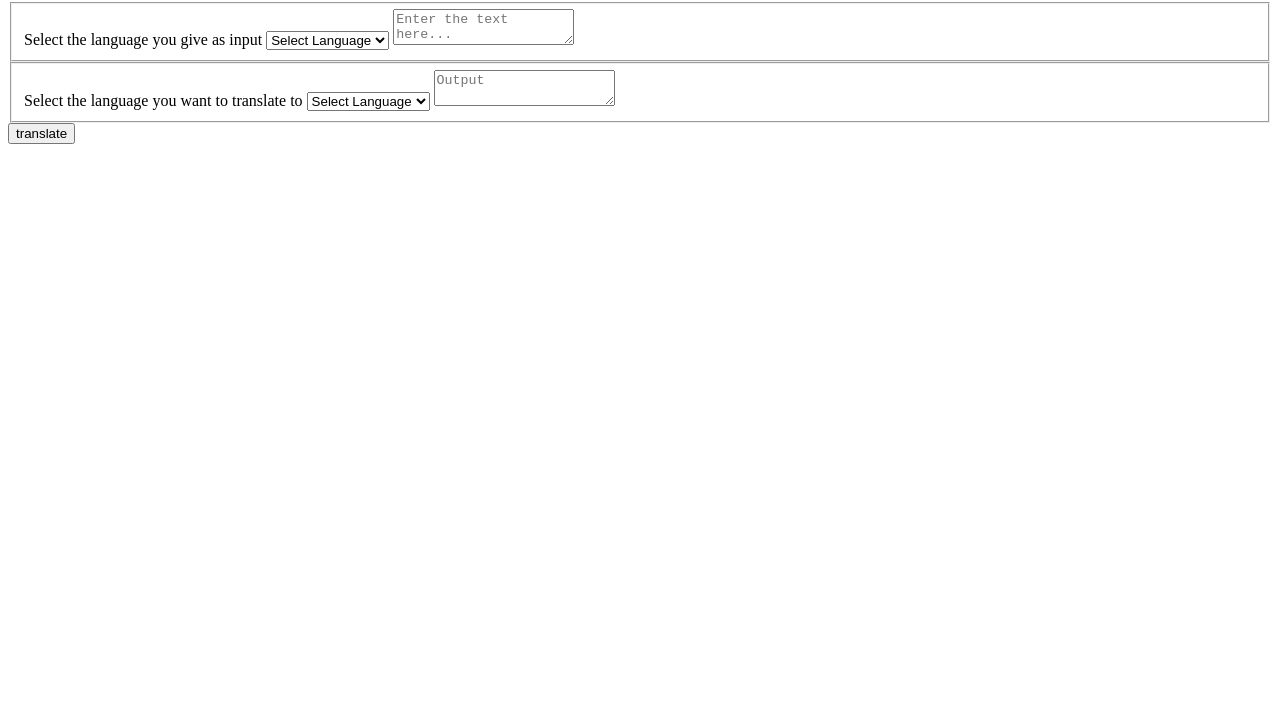
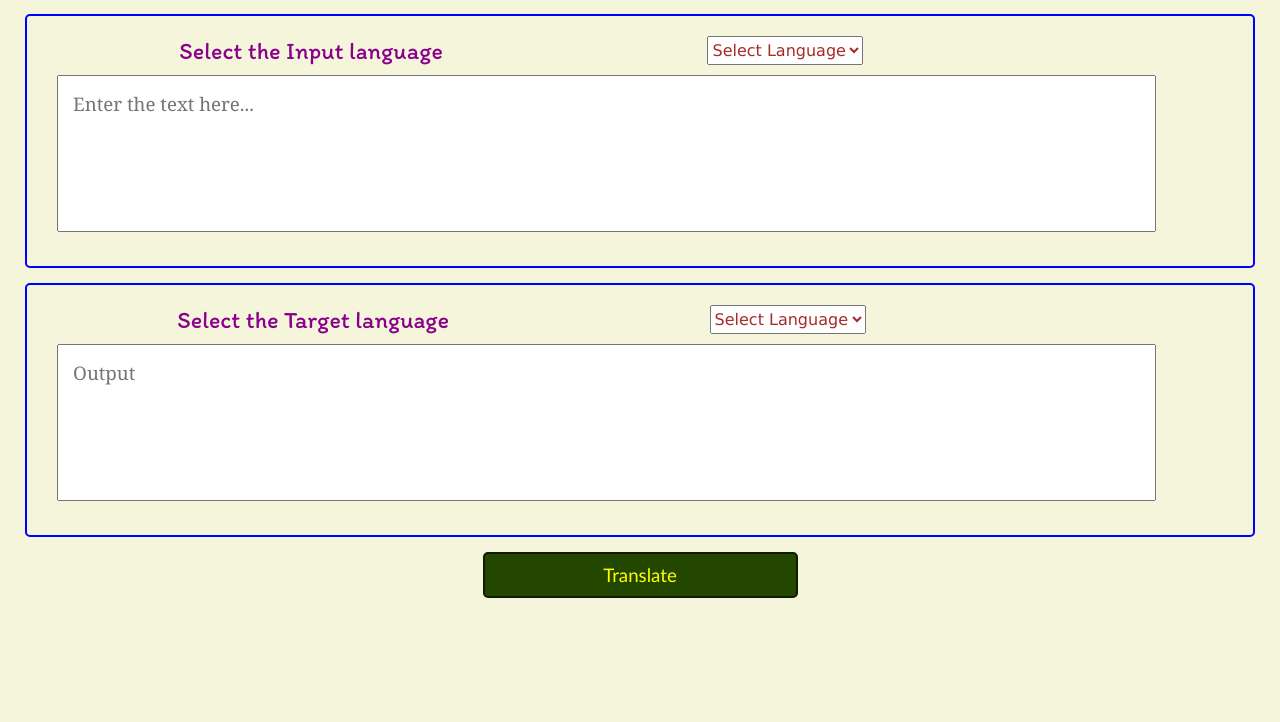
Before and after one commit to yuvii-b/GIT_Projects, a plain HTML site: page index.html in a window 1280 px wide. Shown: the part 78-800 px from the top of the page. Drawn offline with Linux system fonts and the light colour scheme; a web font is replaced by a local one.

Commit message:
Added simple css

```diff
--- a/index.css
+++ b/index.css
@@ -0,0 +1,100 @@
+body {
+    background-color: beige;
+    margin: 0px;
+    padding: 10px;
+}
+
+h1 {
+    font-family: "Montserrat", sans-serif;
+    text-align: center;
+    text-decoration: underline;
+    color: crimson;
+}
+
+fieldset {
+    border: 2px solid blue;
+    border-radius: 5px;
+    padding: 20px;
+    margin: 15px;
+}
+
+.container {
+    width: 80%;
+    display: flex;
+    justify-content: space-around;
+}
+
+label {
+    font-size: 1.5em;
+    font-family: "Itim", cursive;
+    color: darkmagenta;
+}
+select {
+    font-family: 'Lucida Sans', 'Lucida Sans Regular', 'Lucida Grande', 'Lucida Sans Unicode', Geneva, Verdana, sans-serif;
+    font-size: 1em;
+    color: brown;
+}
+
+textarea {
+    width: 90%;
+    margin: 10px;
+    padding: 15px;
+    font-size: 1.17em;
+    resize: none;
+    font-family: Cambria, Cochin, Georgia, Times, 'Times New Roman', serif;
+}
+
+button {
+    display: block;
+    background-color: #244700;
+    color: yellow;
+    width: 25%;
+    margin: 10px auto;
+    padding: 10px;
+    border-radius: 5px;
+    font-size: 1.17em;
+    font-family: 'Trebuchet MS', 'Lucida Sans Unicode', 'Lucida Grande', 'Lucida Sans', Arial, sans-serif;
+    border: 2px solid #0e1b00;
+
+}
+
+button:hover {
+    cursor: pointer;
+    background-color: #387000;
+    color: whitesmoke;
+}
+
+@media only screen and (max-width: 768px) {
+    body {
+        padding: 5px;
+    }
+
+    h1 {
+        font-size: 1.8em;
+    }
+
+    .container {
+        flex-direction: column;
+        align-items: flex-start;
+    }
+
+    label {
+        font-size: 1.2em;
+        margin-bottom: 5px;
+    }
+
+    select {
+        width: 60%;
+        margin-top: 5px;
+    }
+
+    textarea {
+        width: 75%;
+        font-size: 1em;
+    }
+
+    button {
+        width: 80%;
+        font-size: 1em;
+    }
+}
--- a/index.html
+++ b/index.html
@@ -4,35 +4,42 @@
     <meta charset="UTF-8">
     <meta name="viewport" content="width=device-width, initial-scale=1.0">
     <title>Language Translator UI</title>
+    <link rel="icon" href="">
+    <link rel="stylesheet" href="index.css">
+    <link rel="preconnect" href="https://fonts.googleapis.com">
+    <link rel="preconnect" href="https://fonts.gstatic.com" crossorigin>
+    <link href="https://fonts.googleapis.com/css2?family=Montserrat:ital,wght@0,100..900;1,100..900&family=Rubik+Moonrocks&display=swap" rel="stylesheet">
+    <link href="https://fonts.googleapis.com/css2?family=Itim&display=swap" rel="stylesheet">
+
 </head>
 <body>
     <h1>Language Translator</h1>
-    <form>
+    <form method="get">
         <fieldset>
             <div class="container">
-                <label for="language">Select the language you give as input</label>
-                <select>
+                <label for="fromLanguage">Select the Input language</label>
+                <select name="fromLanguage" id="fromLanguage" >
                     <option disabled selected>Select Language</option>
-                    <option>Tamil</option>
-                    <option>English</option>
-                    <option>Hindi</option>
+                    <option value="tamil">Tamil</option>
+                    <option value="english">English</option>
+                    <option value="hindi">Hindi</option>
                 </select>
-                <textarea placeholder="Enter the text here..."></textarea>
             </div>
+            <textarea name="fromLanguageText" id="fromLanguageText" placeholder="Enter the text here..." rows="5"></textarea>
         </fieldset>
         <fieldset>
             <div class="container">
-                <label for="language">Select the language you want to translate to</label>
-                <select>
+                <label for="toLanguage">Select the Target language</label>
+                <select name="toLanguage" id="toLanguage" >
                     <option disabled selected>Select Language</option>
-                    <option>Tamil</option>
-                    <option>English</option>
-                    <option>Hindi</option>
+                    <option value="tamil">Tamil</option>
+                    <option value="english">English</option>
+                    <option value="hindi">Hindi</option>
                 </select>
-                <textarea placeholder="Output"></textarea>
             </div>
+            <textarea name="toLanguageText" id="toLanguageText" placeholder="Output" rows="5" readonly></textarea>
         </fieldset>
-        <button type="submit">translate</button>
+        <button type="submit">Translate</button>
     </form>
 </body>
 </html>
```
